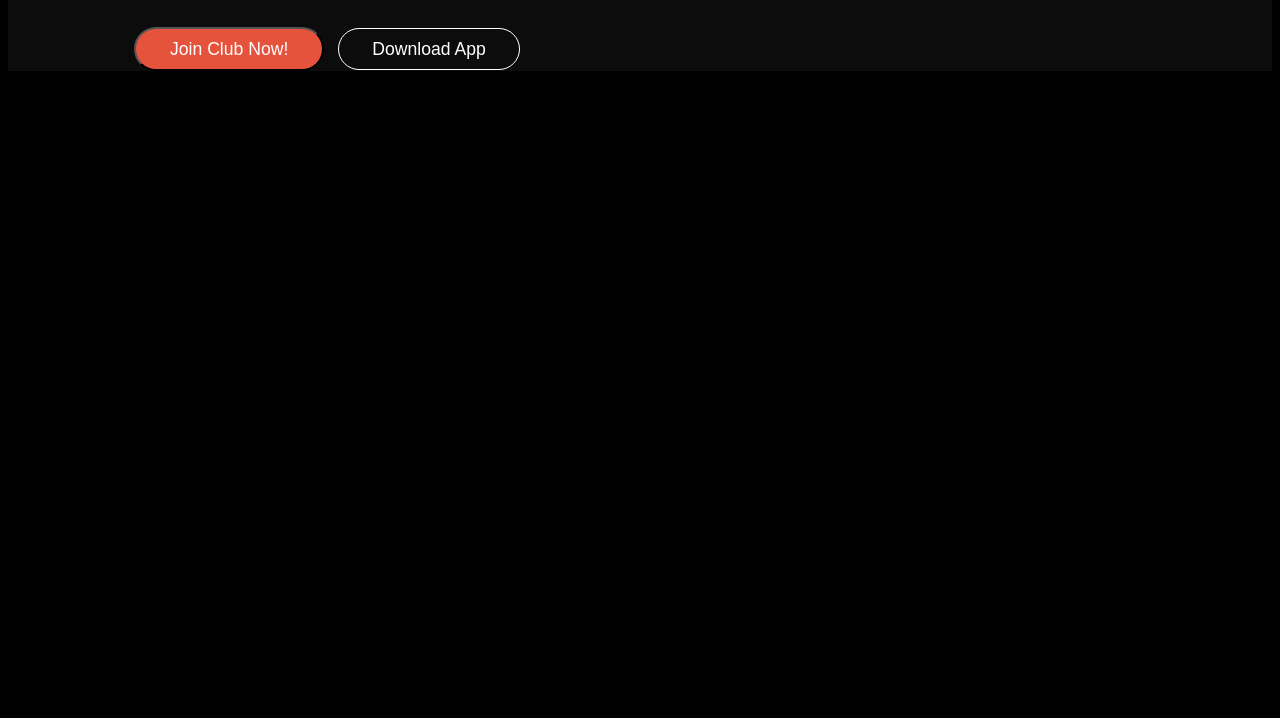
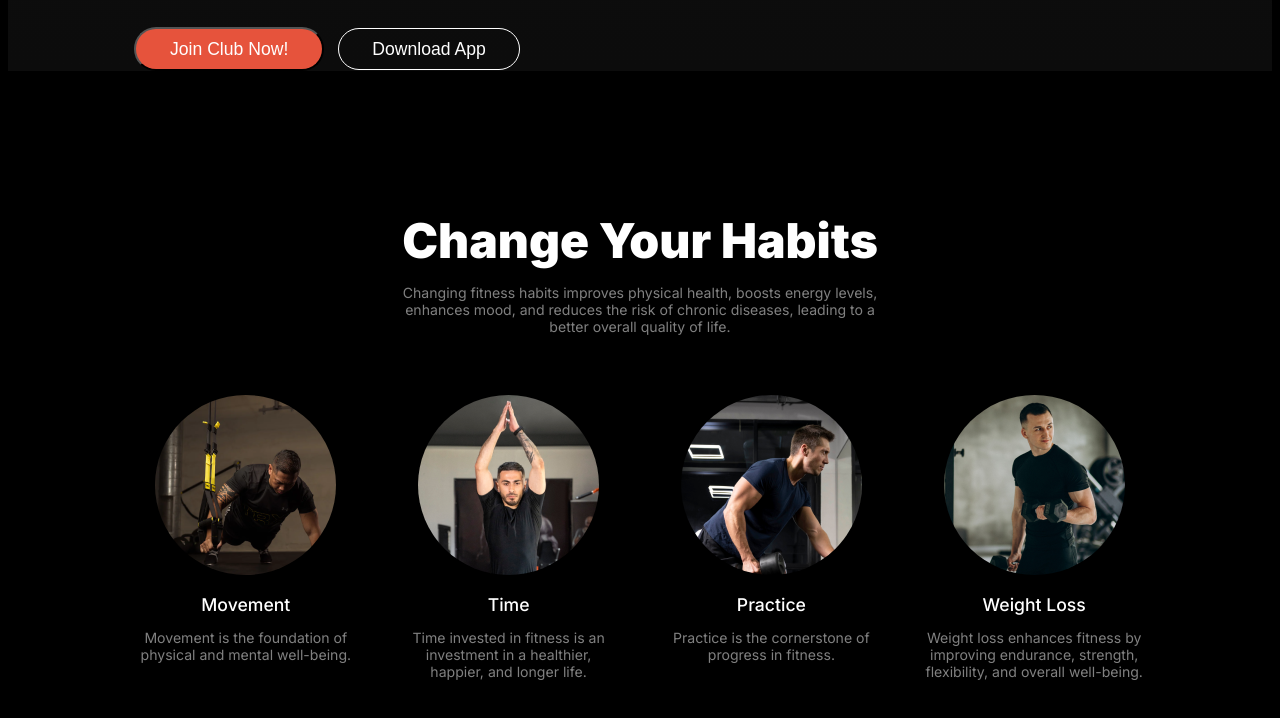
Before and after one commit to monir-7872/assainment-2, a plain HTML site: page index.html in a window 1280 px wide. Shown: the part 731-1449 px from the top of the page. Before the commit the page ends 810 px from the top, so only its background shows below. Drawn offline with Linux system fonts and the light colour scheme; a web font is replaced by a local one.

Commit message:
added habits section

```diff
--- a/index.html
+++ b/index.html
@@ -43,3 +43,33 @@
           </div>
       </div>
    </header>
+   <main>
+    <section class="section-1 common-width">
+        <div class="common-heading">
+            <h1 class="heading">Change Your Habits</h1>
+        <p class="description-1">Changing fitness habits improves physical health, boosts energy levels, enhances mood, and reduces the risk of chronic diseases, leading to a better overall quality of life.</p>
+        </div>
+        <div class="img-container">
+            <div class="fitness-pic">
+                <img src="images/image 3.png" alt="">
+                <h2 class="btn-text">Movement</h2>
+                <P class="description-1">Movement is the foundation of physical and mental well-being.</P>
+            </div>
+            <div class="fitness-pic">
+                <img src="images/image 2.png" alt="">
+                <h2 class="btn-text">Time</h2>
+                <P class="description-1">Time invested in fitness is an investment in a healthier, happier, and longer life.</P>
+            </div>
+            <div class="fitness-pic">
+                <img src="images/image 4.png" alt="">
+                <h2 class="btn-text">Practice</h2>
+                <P class="description-1">Practice is the cornerstone of progress in fitness.</P>
+            </div>
+            <div class="fitness-pic">
+                <img src="images/image 5.png" alt="">
+                <h2 class="btn-text">Weight Loss</h2>
+                <P class="description-1">Weight loss enhances fitness by improving endurance, strength, flexibility, and overall well-being.</P>
+            </div>
+        </div>
+    </section>
+   </main>
--- a/styles/style.css
+++ b/styles/style.css
@@ -168,3 +168,27 @@ right: -80px;
 .batton{
     position: relative;
 }
+/* section1 */
+.section-1{
+    text-align: center;
+}
+.common-heading{
+    max-width: 50%;
+    margin: 0px auto;
+    margin-bottom: 60px;
+}
+.heading{
+    font-size: 3rem ;
+    color: white;
+    font-weight: 900;
+    margin-bottom: 10px;
+    margin-top: 140px;
+}
+.img-container{
+    display: grid;
+    grid-template-columns: repeat(4,1fr);
+    gap: 40px;
+}
+.fitness-pic > img {
+    border-radius: 50%;
+}
```
